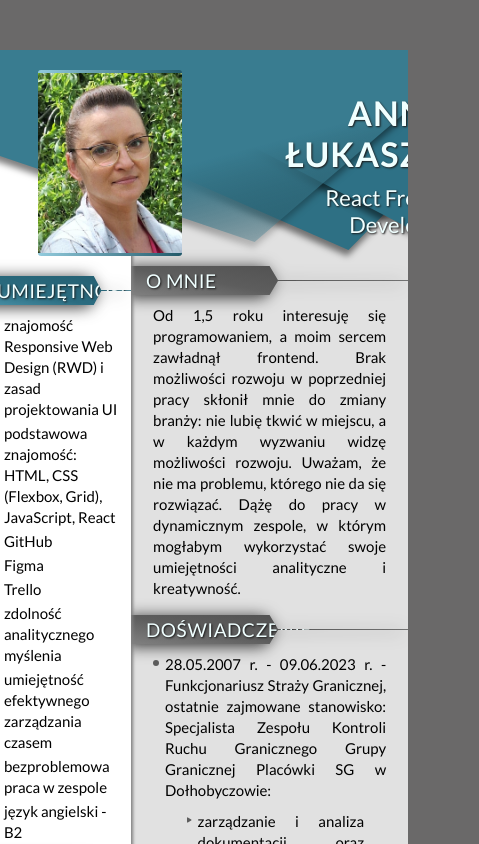
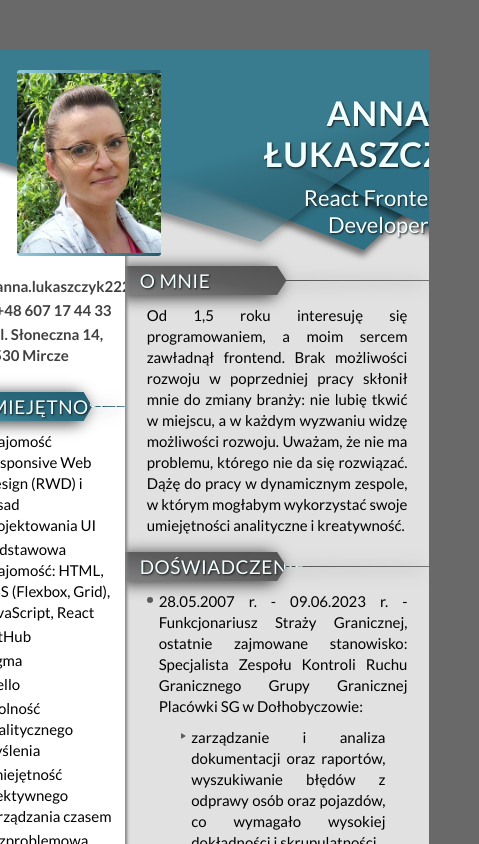
Before and after one commit to AnnaLukaszczyk/CV-Anna-Lukaszczyk, a React (Create React App) app: page / in a window 390 px wide. Shown: the top 844 px of the page, 479 px wide, since content can reach past the window. Built offline with nearby package versions, Linux system fonts and the light colour scheme.

Commit message:
added "Kontakt" section with links (email, phone, address) and hide title/icons

```diff
--- a/src/features/Aside/index.js
+++ b/src/features/Aside/index.js
@@ -1,8 +1,15 @@
 import { Section } from "../../common/Section";
 import { StyledAside } from "./styled";
+import { AddressLink, EmailLink, PhoneNumberLink } from "../../common/Links";
 
 export const Aside = () => (
 	<StyledAside>
+		<Section
+			name="Kontakt"
+			content={[<EmailLink />, <PhoneNumberLink />, <AddressLink />]}
+			showIcons={false}
+			showTitle={false}
+		/>
 		<Section
 			name="Umiejętności"
 			content={[
@@ -22,23 +29,18 @@ export const Aside = () => (
 			content={[
 				"kreatywność",
 				"dokładność i szczegółowość",
-				"szybkie uczenie się"
+				"szybkie uczenie się",
 			]}
 		/>
 		<Section
 			name="Jak pracuję"
-			content={[
-				"energicznie",
-				"zadaniowo",
-				"skutecznie",
-				"efektywnie"
-			]}
+			content={["energicznie", "zadaniowo", "skutecznie", "efektywnie"]}
 		/>
-				<Section
+		<Section
 			name="Zainteresowania"
 			content={[
 				"filmy i seriale kryminalne, detektywistyczne i prawnicze, które angażują w rozwiązywanie spraw i analizowanie złożonych sytuacji",
-				"lubię układać puzzle, które doskonale ćwiczą pamięć i rozwijają umiejętności logicznego myślenia"
+				"lubię układać puzzle, które doskonale ćwiczą pamięć i rozwijają umiejętności logicznego myślenia",
 			]}
 		/>
 	</StyledAside>
```
